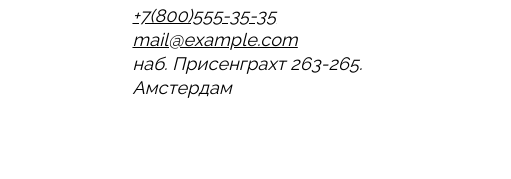
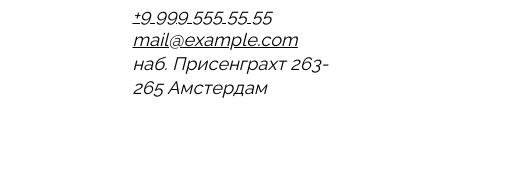
Before and after one commit to IlyaGlukhovskiy/ono-tebe-nado, a plain HTML site: page index.html in a window 1280 px wide. Shown: the top 179 px of the page, 769-1280 px from the left. Drawn offline with Linux system fonts and the light colour scheme.

Commit message:
Голова готова

```diff
--- a/index.html
+++ b/index.html
@@ -39,9 +39,9 @@
       <!--Контактная информация (голова)-->
       <div class="header_contact">
         <address class="header_contact_info">
-          <a href="tel:+70000000">+7(800)555-35-35</a> <br>
+          <a href="tel:+70000000">+9 999 555 55 55</a> <br>
           <a href="mailto:mail@example.com">mail@example.com</a> <br>
-          <p> наб. Присенграхт 263-265. Амстердам</p>
+          <p> наб. Присенграхт 263- <br>265 Амстердам</p>
         </address>
       </div>
     </header>
```
